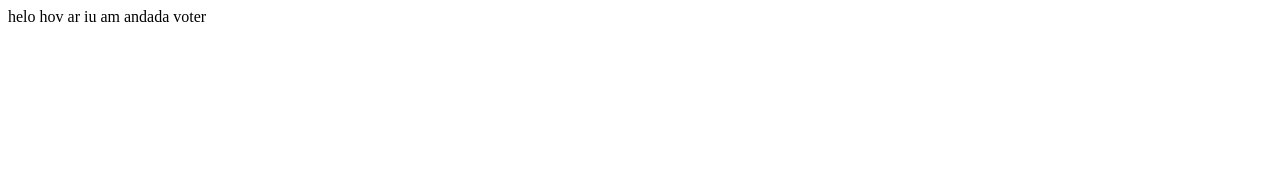
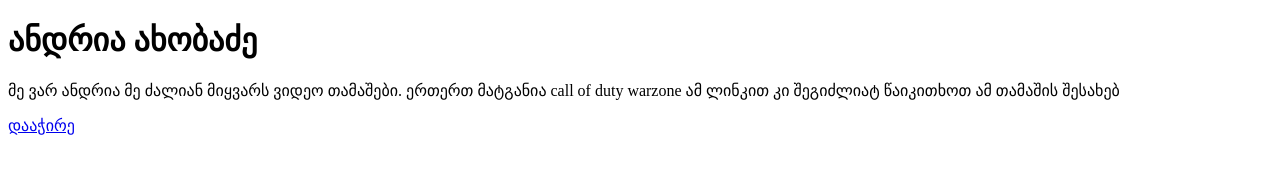
Before and after one commit to sosozia/joemamahahaha, a plain HTML site: page index.html in a window 1280 px wide. Drawn offline with Linux system fonts and the light colour scheme.

```diff
--- a/index.html
+++ b/index.html
@@ -1,11 +1,12 @@
 <!DOCTYPE html>
-<html lang="en">
-<head>
-    <meta charset="UTF-8">
-    <meta http-equiv="X-UA-Compatible" content="IE=edge">
-    <meta name="viewport" content="width=device-width, initial-scale=1.0">
-    <title>Document</title>
-</head>
-<body>
-    helo hov ar iu am andada voter
+
+<html>
+    <head>
+        <title>ანდრია ახობაძე</title>
+    </head>
+    <body>
+    <h1>ანდრია ახობაძე</h1>
+    <p>მე ვარ ანდრია მე ძალიან მიყვარს ვიდეო თამაშები. ერთერთ მატგანია call of duty warzone ამ ლინკით კი შეგიძლიატ წაიკითხოთ ამ თამაშის შესახებ</p>
+    <a href="https://www.callofduty.com/warzone">დააჭირე </a>
+    </body>
 </html>
```
